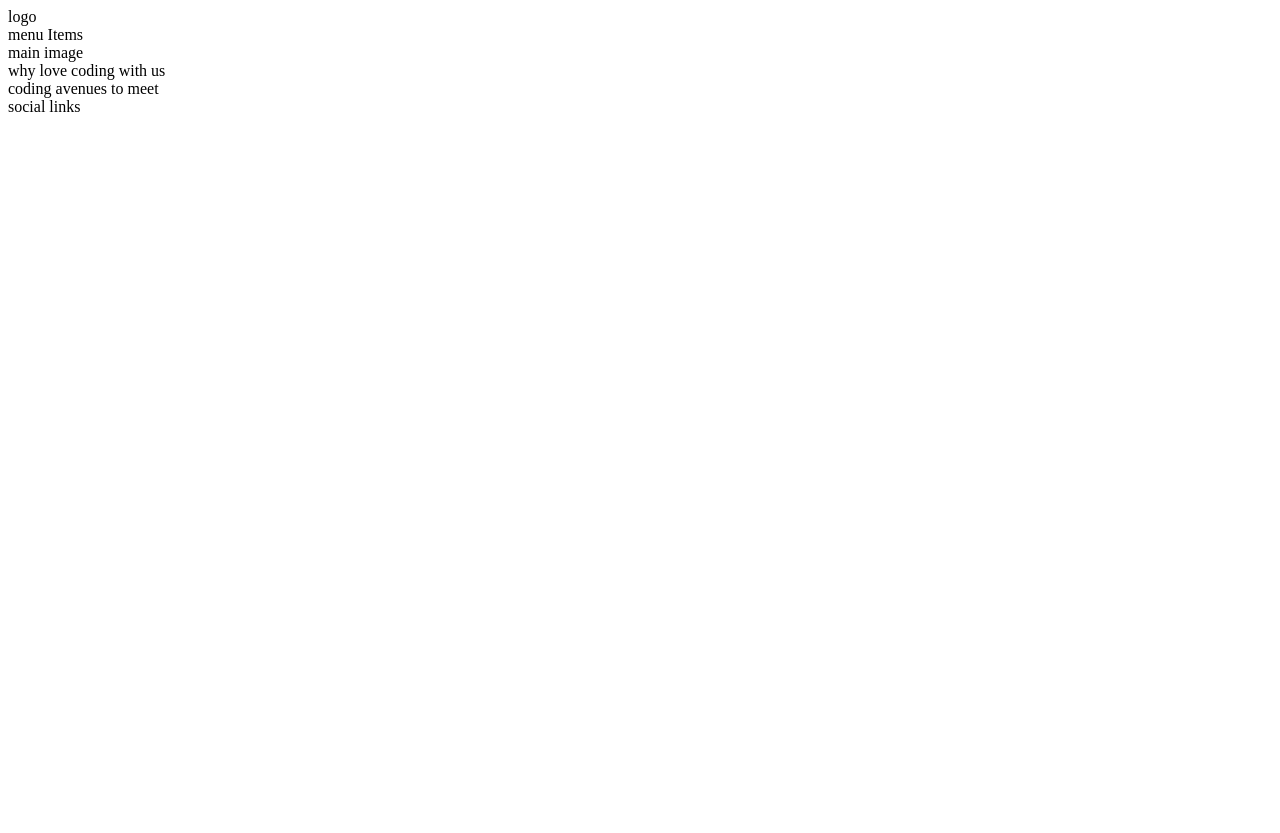
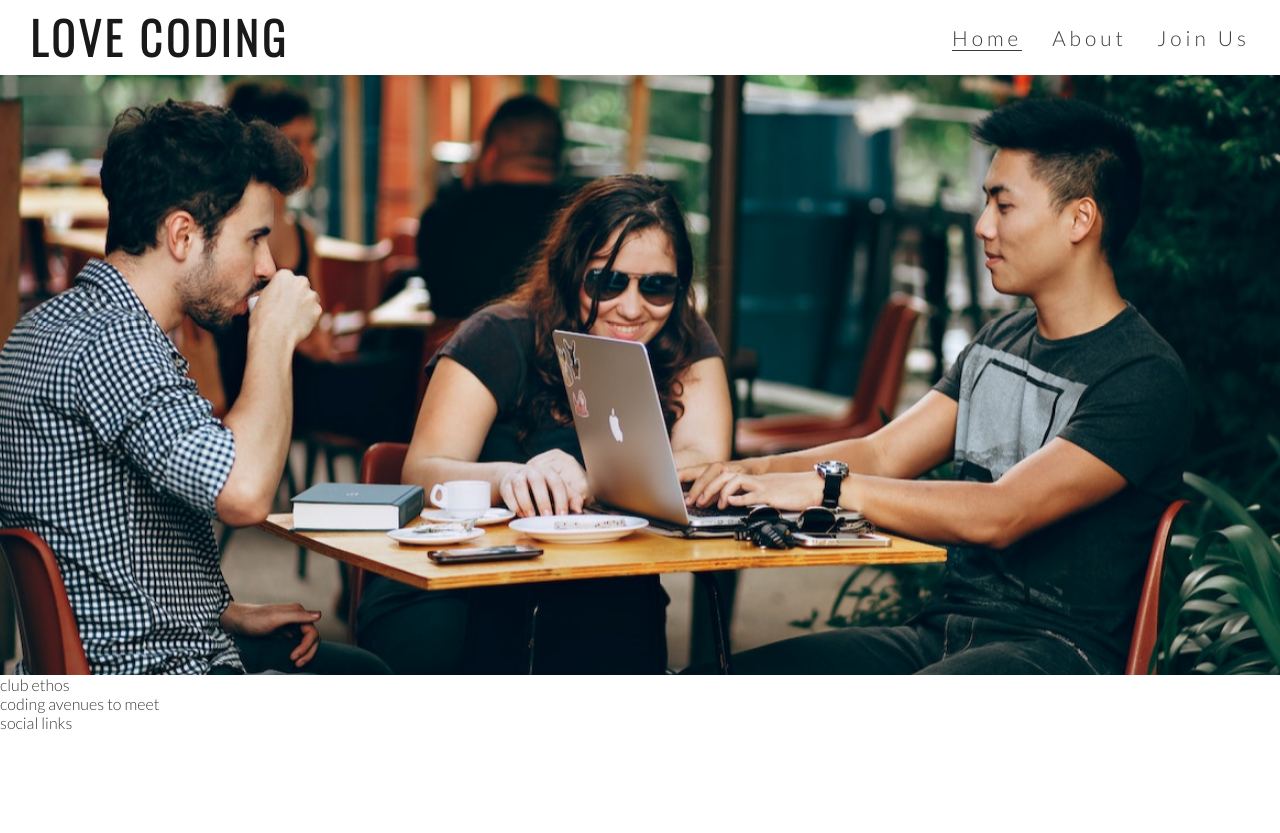
Before and after one commit to Bulle1982/PortFolio-Project-One, a plain HTML site: page index.html in a window 1280 px wide. Before the commit the page ends 800 px from the top, so only its background shows below. Drawn offline with nearby package versions, Linux system fonts and the light colour scheme.

Commit message:
Add logo, menu items and hero image and style

```diff
--- a/assets/css/style.css
+++ b/assets/css/style.css
@@ -0,0 +1,120 @@
+@import url('https://fonts.googleapis.com/css2?family=Lato:wght@300&family=Oswald:wght@300&display=swap');
+
+* {
+    margin: 0;
+    padding: 0;
+    border: none;
+}
+
+body {
+    font-family: Lato, sans-serif;
+    font-weight: 300;
+    color: #3a3a3a;
+}
+
+/* Headings and Logo*/
+h1,
+h2 {
+    font-family: Oswald, sans-serif;
+    text-transform: uppercase;
+    letter-spacing: 4px;
+    color: #1a1919;
+}
+
+#logo {
+    float: left;
+    font-size: 280%;
+    margin-left: 30px;
+}
+
+/* Navigation style*/
+
+#menu {
+    font-size: 130%;
+    letter-spacing: 4px;
+}
+
+#menu li {
+    float: right;
+    list-style-type: none;
+    margin-right: 30px;
+
+}
+
+#menu a {
+    text-decoration: none;
+    color: inherit;
+}
+
+#menu,
+#logo {
+    line-height: 75px;
+}
+
+#menu a:hover {
+    border-bottom: 1px solid #3a3a3a;
+}
+
+.active {
+    border-bottom: 1px solid #3a3a3a;
+}
+
+/* Main Image*/
+
+#hero-outer {
+    height: 600px;
+    width: 100%;
+    overflow: hidden;
+    position: relative;
+}
+
+#hero-image {
+    height: 600px;
+    width: 100%;
+    background: url("../images/codingmeetup.jpg") no-repeat center center;
+
+
+    /* Animates zoom effect on loading page.*/
+    animation-name: hero-zoom;
+    animation-duration: 5s;
+    animation-fill-mode: forwards;
+}
+
+
+
+/* Creates the level of zoom for Hero Image*/
+
+@keyframes hero-zoom {
+    from {
+        transform: scale(1);
+    }
+
+    to {
+        transform: scale(1.1);
+    }
+}
+
+/* Why Love Coding with us section style */
+
+
+
+/* Footer style */
+
+footer {
+    height: 120px;
+}
+
+.social-networks {
+    text-align: center;
+}
+
+.social-networks > li {
+    display: inline;
+}
+
+.social-networks i {
+    font-size: 160%;
+    padding: 7%;
+    margin: 2%;
+    color: #3a3a3a;
+}
--- a/index.html
+++ b/index.html
@@ -6,21 +6,31 @@
     <meta name="description" content="Love Coding, club for coders in Eskilstuna, Sweden">
     <meta name="keywords" content="Love Coding, coding club, Eskilstuna, Sweden">
     <title>Love Coding</title>
+    <link rel="stylesheet" href="assets/css/style.css">
 </head>
 <body>
-    <header>
-        logo
+    <header class="header">
+        <a href="index.html">
+            <h1 id="logo">Love Coding</h1>
+        </a>
         <nav>
-            menu Items
+            <ul id="menu">
+                <li><a href="#">Join Us</a></li>
+                <li><a href="#">About</a></li>
+                <li><a href="index.html" class="active">Home</a></li>
+            </ul>
         </nav>
     </header>
-    <section>
-        main image
+
+    <section id="hero-outer">
+        <div id="hero-image">
+
+        </div>
     </section>
 
-    <section>
-        why love coding with us
-    </section>
+   <section>
+    club ethos
+   </section>
 
     <section>
         coding avenues to meet
```
Also changed, not shown: assets/images/code2.jpg (added), assets/images/codingmeetup.jpg (added).
